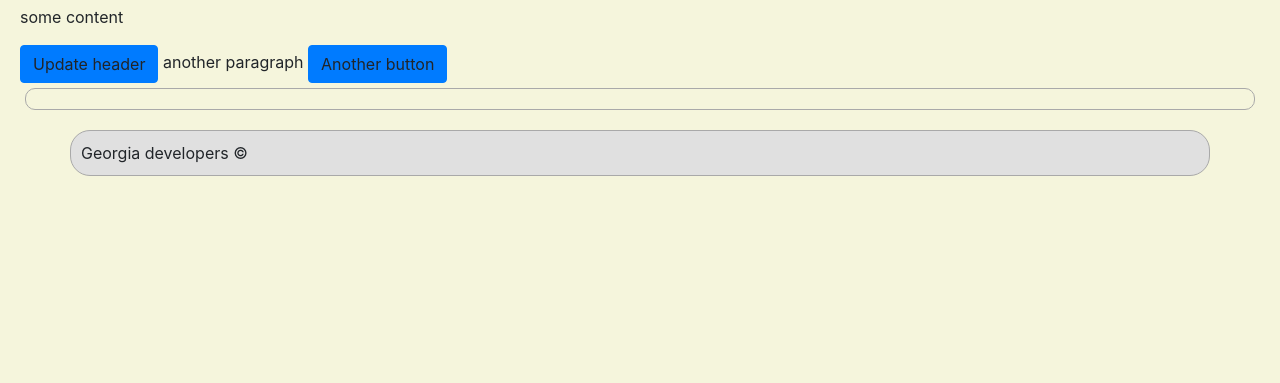
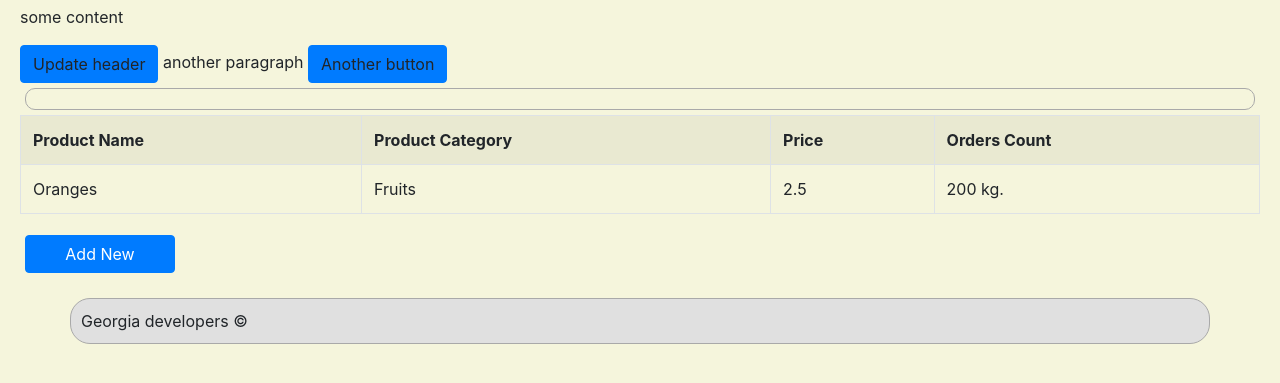
Before and after one commit to mishamisha1234/GITA, a plain HTML site: page index.html in a window 1280 px wide. Shown: the part 61-444 px from the top of the page. Drawn offline with nearby package versions, Linux system fonts and the light colour scheme.

Commit message:
Up to date for session 3

```diff
--- a/index.html
+++ b/index.html
@@ -31,6 +31,24 @@
 
     <div id="buttons"></div>
 
+    <table id="ProductsTable" class="table table-bordered table-striped">
+      <tr>
+        <th>Product Name</th>
+        <th>Product Category</th>
+        <th>Price</th>
+        <th>Orders Count</th>
+      </tr>
+
+      <tr id="productRow">
+        <td>Oranges</td>
+        <td>Fruits</td>
+        <td contenteditable>2.5</td>
+        <td><span contenteditable>200</span> kg.</td>
+      </tr>
+    </table>
+
+    <button onclick="addNewProduct()" class="btn btn-primary">Add New</button>
+
     <footer id="footer" contenteditable>Georgia developers &copy</footer>
   </body>
 </html>
--- a/main.js
+++ b/main.js
@@ -6,6 +6,13 @@ var footer = document.getElementById("footer");
 
 function hide(b) {
   b.hidden = true;
+}
+
+function addNewProduct() {
+  var copy = document.getElementById("productRow").cloneNode(true);
+  var table = document.getElementById("ProductsTable");
+
+  table.appendChild(copy);
 }
 
 function createButtons() {
```
